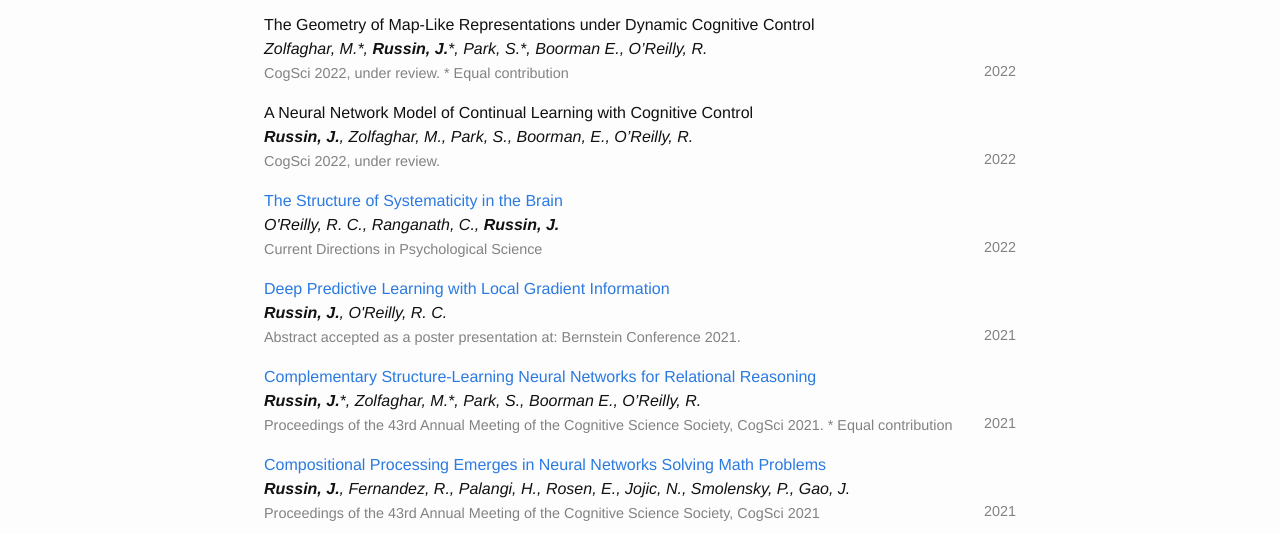
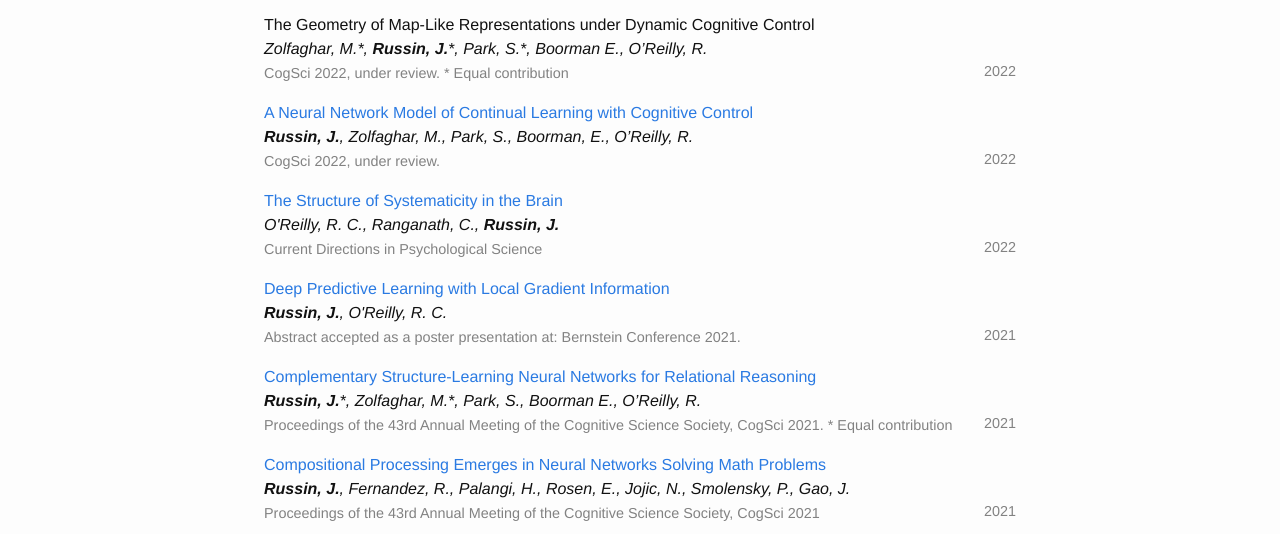
Before and after one commit to jlrussin/jlrussin.github.io, a plain HTML site: page publications.html in a window 1280 px wide. Shown: the part 266-800 px from the top of the page. Drawn offline with Linux system fonts and the light colour scheme.

Commit message:
Fixed link in continual learning paper

```diff
--- a/publications.html
+++ b/publications.html
@@ -122,7 +122,7 @@
 
       <li class="article">
       <span class="title">
-        <a href="https://arxiv.org/abs/2202.04773"></a>
+        <a href="https://arxiv.org/abs/2202.04773">
           A Neural Network Model of Continual Learning with Cognitive Control
         </a>
       </span>
```
